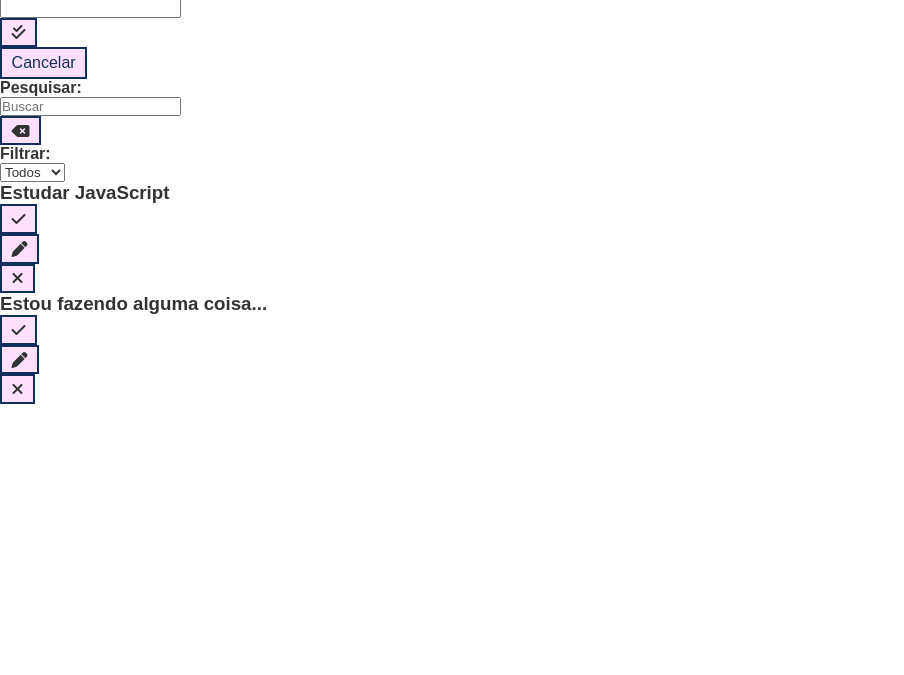
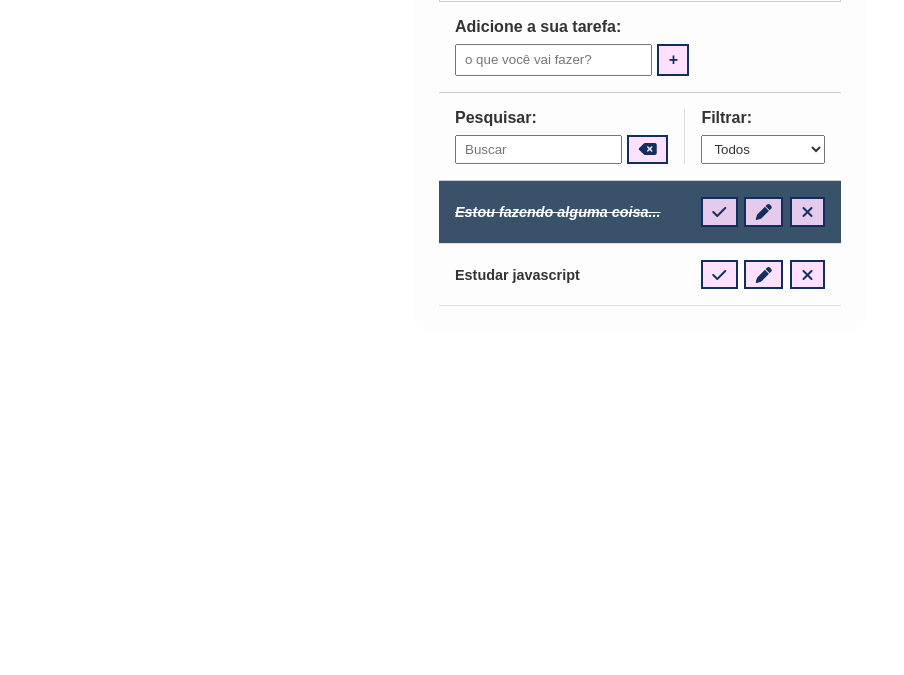
Before and after one commit to Hogatto/to-doo-list, a plain HTML site: page index.html in a window 1280 px wide. Shown: the part 125-800 px from the top of the page, without its empty margins (0-904 px from the left). Drawn offline with Linux system fonts and the light colour scheme.

Commit message:
css e html finalizados

```diff
--- a/css/style.css
+++ b/css/style.css
@@ -28,8 +28,130 @@ button {
 
 button:hover{
     background-color: #102F5e;
+    color: white;
 }
 
 button:hover > i {
     color: white;
 }
+
+button i {
+    color: #102F5e;
+    font-weight: bold;
+    pointer-events: none;
+}
+
+input, select {
+    padding: 0.25rem 0.5rem;
+}
+
+.hide{
+    display: none;
+}
+
+/*todo header*/
+.todo-container {
+    max-width: 450px;
+    margin: 3rem auto ;
+    background-color: #fdfdfd;
+    padding: 1.5rem;
+    border-radius: 15px;
+}
+
+.todo-container header {
+    text-align: center;
+    padding: 0 1rem 1rem;
+    border: 1px solid #ccc;
+}
+
+/* Todo form */
+#todo-form, #edit-form {
+    padding: 1rem;
+    border-bottom: 1px solid #ccc;
+}
+
+#todo-form p,
+#edit-form p {
+    margin-bottom: 0.5rem;
+    font-weight: bold;
+}
+
+.form-control {
+    display: flex;
+}
+
+.form-control input {
+    margin-right: 0.3rem;
+}
+
+#cancel-edit-btn {
+    margin-top: 1rem;
+}
+
+/* todo toolbar */
+#toolbar {
+    padding: 1rem;
+    border-bottom: 1px solid #ccc;
+    display: flex;
+}
+
+#toolbar h4 {
+    margin-bottom: .5rem;
+}
+
+#search {
+    border-right: 1px solid #ddd;
+    padding-right: 1rem;
+    margin-right: 1rem;
+    width: 65%;
+    display: flex;
+    flex-direction: column;
+}
+
+#search form {
+    display: flex;
+}
+
+#search input {
+    width: 100%;
+    margin-right: .3rem;
+}
+
+#filter {
+    width: 35%;
+    display: flex;
+    flex-direction: column;
+}
+
+#filter select {
+    flex: 1;
+}
+
+/* todo list */
+.todo {
+    display: flex;
+    justify-content: space-around;
+    align-items: center;
+    padding: 1rem;
+    border-bottom: 1px solid #ddd;
+    transition: .3s;
+}
+
+.todo h3 {
+    flex: 1;
+    font-size: 0.9rem;
+}
+
+.todo button {
+    margin-left: 0.4rem;
+}
+
+.done{
+    background-color: #395169;
+}
+
+.done h3{
+    color: white;
+    text-decoration: line-through;
+    font-style: italic;
+}
--- a/index.html
+++ b/index.html
@@ -23,7 +23,7 @@
                 </button>
             </div>
          </form>
-         <form id="edit-form">
+         <form id="edit-form" class="hide">
             <p>Edite a sua tarefa:</p>
             <div class="form-control">
                 <input type="text" id="edit-input">
@@ -53,8 +53,8 @@
             </div>
          </div>
          <div id="todo-list">
-            <div class="todo">
-                <h3>Estudar JavaScript</h3>
+            <div class="todo done">
+                <h3>Estou fazendo alguma coisa...</h3>
                 <button class="finish-todo">
                     <i class="fa-solid fa-check"></i>
                 </button>
@@ -64,7 +64,9 @@
                 <button class="remove-todo">
                     <i class="fa-solid fa-xmark"></i>
                 </button>
-                <h3>Estou fazendo alguma coisa...</h3>
+            </div>
+            <div class="todo">
+                <h3>Estudar javascript</h3>
                 <button class="finish-todo">
                     <i class="fa-solid fa-check"></i>
                 </button>
```
